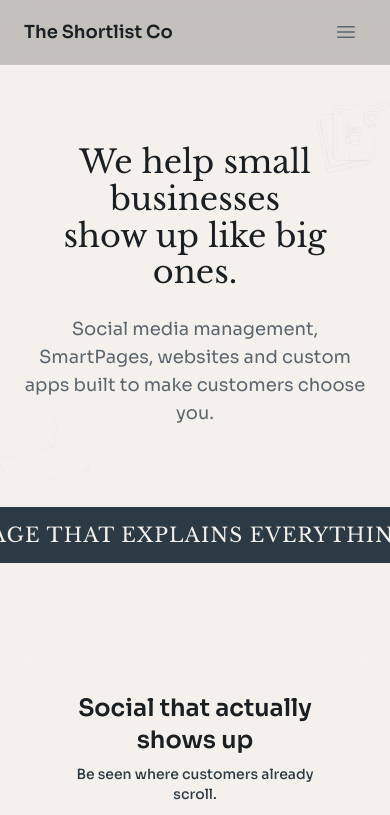
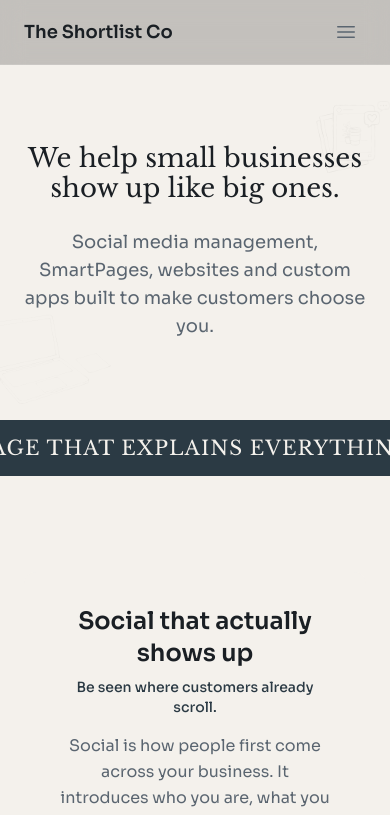
Before and after one commit to Dunzoai/shortlist-pass-hub, a Next.js app: page / in a window 390 px wide. Shown: the top 815 px of the page. Built offline with nearby package versions, Linux system fonts and the light colour scheme.

Commit message:
Reduce mobile hero font size to prevent 4-line wrap (26px base, 32px sm)

```diff
--- a/src/app/page.tsx
+++ b/src/app/page.tsx
@@ -410,7 +410,7 @@ export default function Home() {
               <motion.h1
                 variants={fadeUpVariant}
                 transition={{ duration: 0.5, ease: "easeOut" }}
-                className="text-[32px] md:text-[44px] lg:text-[52px] font-normal text-[#1A1F24] leading-[1.15] mb-6"
+                className="text-[26px] sm:text-[32px] md:text-[44px] lg:text-[52px] font-normal text-[#1A1F24] leading-[1.15] mb-6"
                 style={{ fontFamily: "var(--font-libre-baskerville)" }}
               >
                 <span className="block">We help small businesses</span>
```
